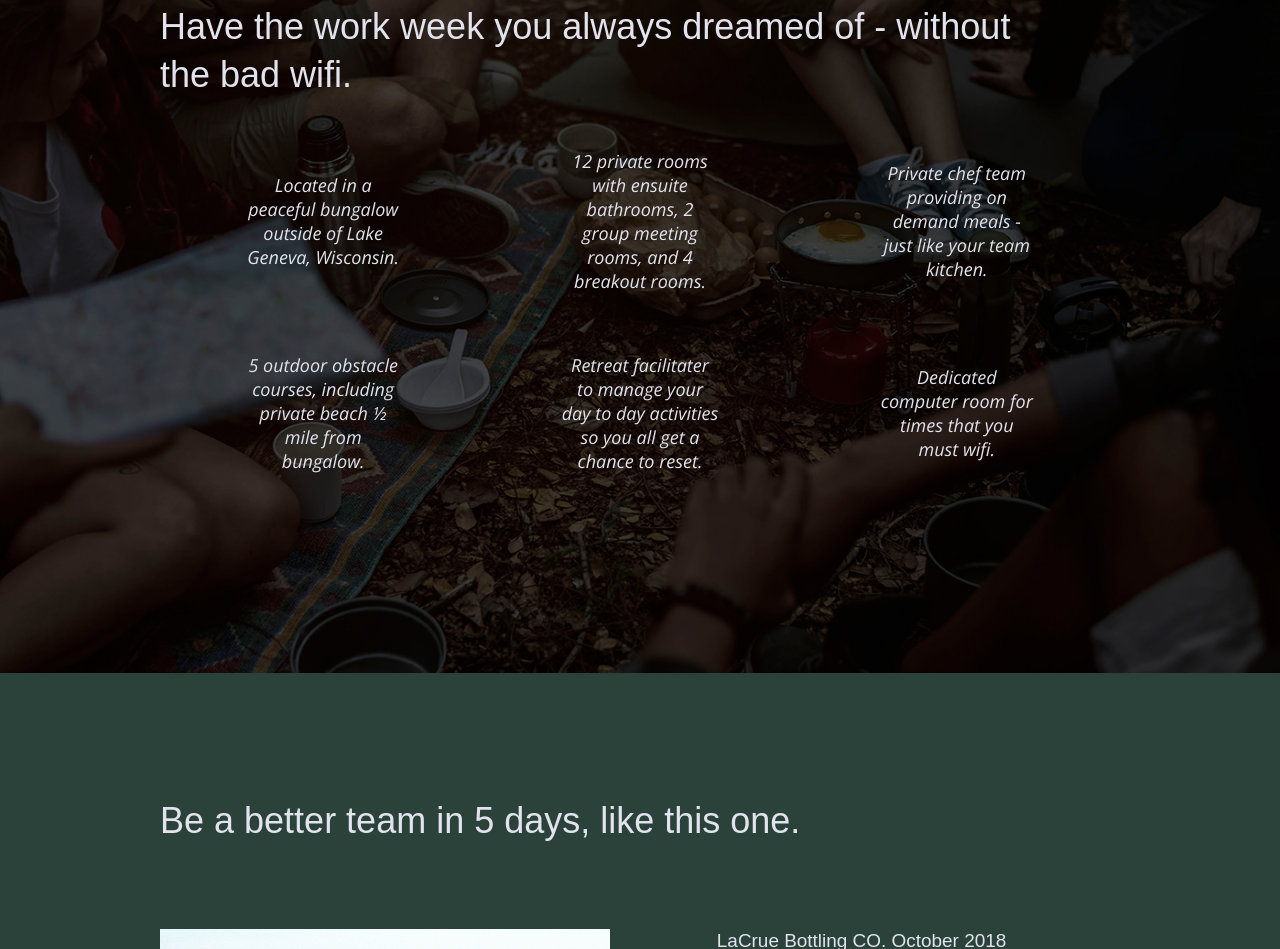
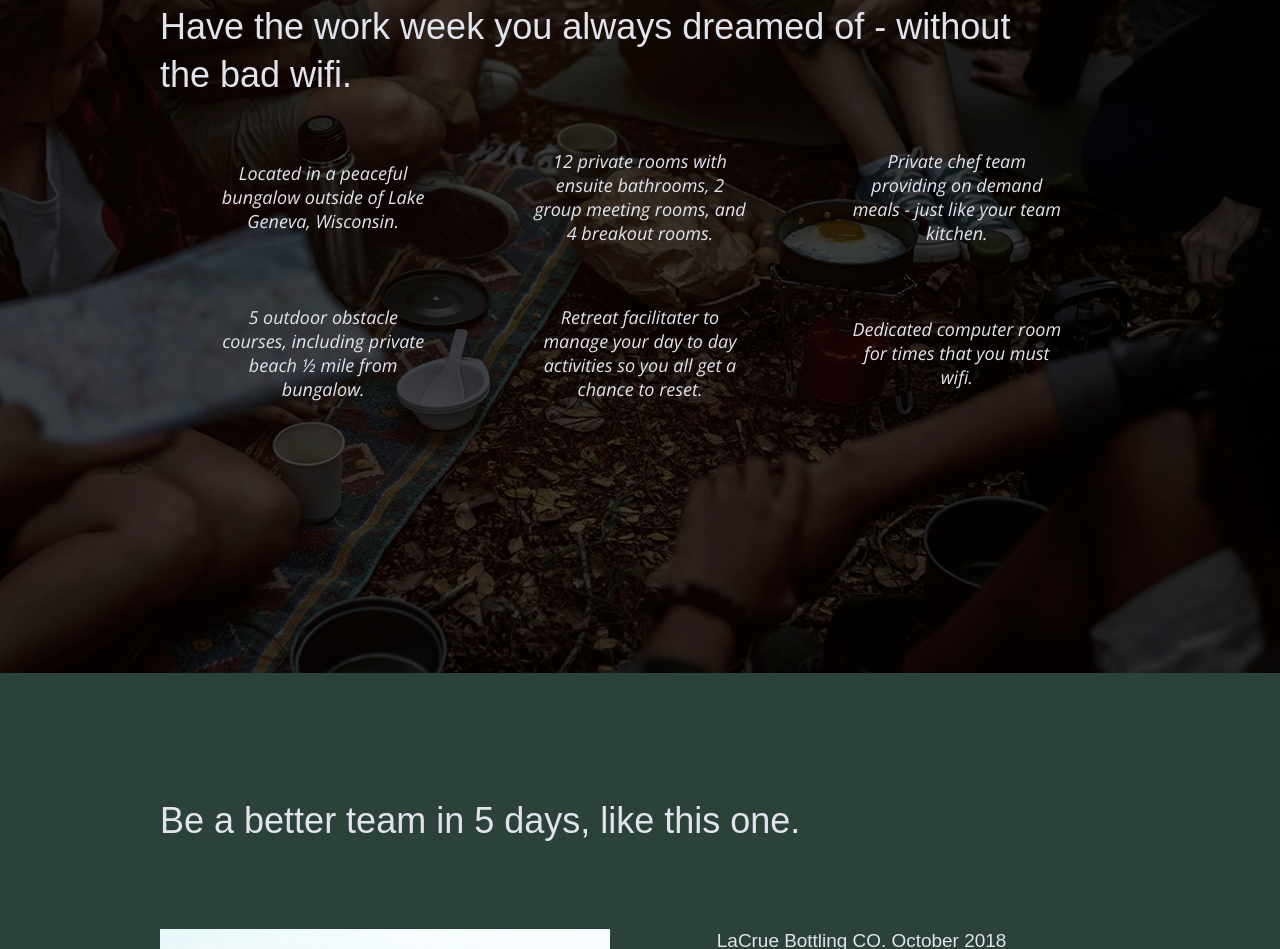
Before and after one commit to Mandy1071/unplugged-website, a website built with Parcel: page unplugged-starter/index.html in a window 1280 px wide. Shown: the part 1115-2064 px from the top of the page. Built offline with nearby package versions, Linux system fonts and the light colour scheme; files whose address does not match are found by name.

Commit message:
Padding changes

```diff
--- a/unplugged-starter/css/main.css
+++ b/unplugged-starter/css/main.css
@@ -332,7 +332,7 @@ textarea {
    .features p {
      text-align: center;
      margin: 0;
-     padding: 0 80px 0 80px;
+     padding: 0 50px 0 50px;
    }
 
    /* Reviews */
@@ -372,6 +372,7 @@ textarea {
    }
 
    .contact-section {
+     background-color: #2a423a;
      display: flex;
      justify-content: center;
      align-items: center;
```
